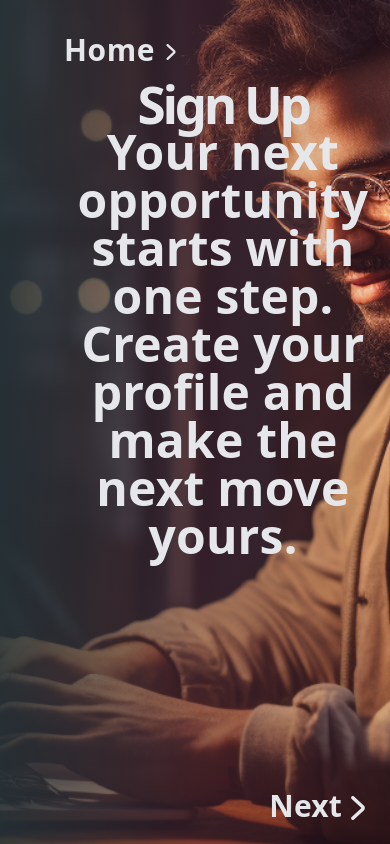
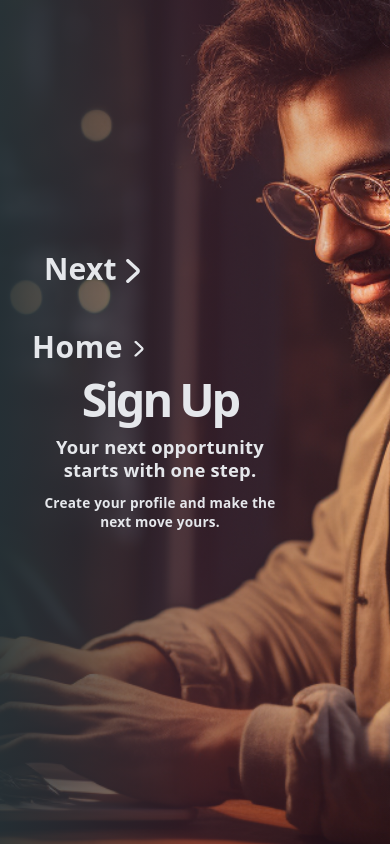
Before and after one commit to nicholasT27/portfolio_next_job, a SvelteKit app: page /sign-up in a window 390 px wide. Built offline with nearby package versions, Linux system fonts and the light colour scheme; no server answers.

Commit message:
Improve mobile responsive layouts

```diff
--- a/src/routes/Home/+page.svelte
+++ b/src/routes/Home/+page.svelte
@@ -941,7 +941,7 @@
 	@keyframes home-hero-enter { from { opacity: 0; transform: translate(-2.25rem, var(--home-hero-offset)); } to { opacity: 1; transform: translate(0, var(--home-hero-offset)); } }
 	@media (min-width: 768px) { .home-job-list #job-listing { display: grid !important; grid-template-columns: minmax(0, 1fr) minmax(14rem, auto); align-items: center; gap: 1.5rem; } .home-job-list #job-listing > div:first-child { display: grid !important; grid-template-columns: auto minmax(0, 1fr) auto; align-items: center; gap: 1rem; min-width: 0; } .home-job-list #job-listing > div:last-child { align-items: end; text-align: right; } }
 	@media (max-width: 960px) { .home-hero { min-height: 31rem; background-position: 58% top; } .home-hero-copy { --home-hero-offset: 0rem; padding: 3.5rem 2rem; } .home-hero-copy h1 { max-width: 25rem; font-size: clamp(3rem, 7.5vw, 4.6rem); } .home-results { flex-direction: column !important; } .home-filters { width: 100%; flex: 0 0 auto; } .home-job-list { width: 100%; } }
-	@media (max-width: 700px) { .home-hero { min-height: 31rem; background-position: 61% top; } .home-hero-copy { --home-hero-offset: 0rem; padding: 3rem 1.25rem; } .home-hero-copy h1 { max-width: 19rem; font-size: clamp(3rem, 13vw, 4.25rem); } .home-hero-copy a { width: min(19rem, 100%); } .home-controls { width: calc(100% - 2rem); margin-top: 1rem; } .home-results { width: 100%; flex-direction: column !important; padding: .5rem 1rem 2rem; } .home-filters { width: auto; flex: 0 0 auto; padding: 0; border: 0; box-shadow: none; background: transparent; } .home-filters > button { display: inline-flex !important; align-self: flex-start; margin: .5rem 0 !important; } .home-job-list { width: 100%; margin-left: 0 !important; } .home-job-list #job-listing { padding: 1rem !important; } }
+	@media (max-width: 700px) { .home-hero { min-height: 30rem; background-position: 61% top; } .home-hero-copy { --home-hero-offset: 0rem; padding: 2rem 1.25rem; } .home-hero-copy h1 { max-width: 16rem; font-size: clamp(2.45rem, 11vw, 3.25rem); line-height: .98; } .home-hero-copy span { max-width: 17rem; margin-top: 1rem; font-size: 1rem; } .home-hero-copy a { width: min(16rem, 100%); margin-top: 1.5rem; } .home-controls { width: calc(100% - 2rem); margin-top: 1rem; } .home-results { width: 100%; flex-direction: column !important; padding: .5rem 1rem 2rem; } .home-filters { width: auto; flex: 0 0 auto; padding: 0; border: 0; box-shadow: none; background: transparent; } .home-filters > button { display: inline-flex !important; align-self: flex-start; margin: .5rem 0 !important; } .home-job-list { width: 100%; margin-left: 0 !important; } .home-job-list #job-listing { padding: 1rem !important; } }
 	@media (max-width: 440px) { .home-controls { flex-direction: column !important; align-items: stretch; gap: .65rem; } .home-controls button { width: 100%; } .home-controls .pagination { justify-content: center; } .home-hero-copy span { max-width: 18rem; } }
 	@media (prefers-reduced-motion: reduce) { .home-hero-copy { animation: none; } }
 </style>
--- a/src/routes/job/[slug]/update/+page.svelte
+++ b/src/routes/job/[slug]/update/+page.svelte
@@ -1643,4 +1643,10 @@
 	:global(.form-page-shell .form-public-note) { color: #fff !important; font-weight: 650; text-shadow: 0 1px 2px rgb(18 25 35 / 45%); }
 	:global(.form-page-shell label[for='flipCard-file-upload'] span), :global(.form-page-shell label[for='file-upload'] span) { color: #273238 !important; text-shadow: none !important; }
 	:global(.form-page-shell .carousel-indicators) { margin-top: 2rem !important; padding-top: .8rem !important; transform: translateY(2rem); }
+	@media (max-width: 767px) {
+		:global(.form-page-shell .flip-card-front > .absolute) { top: 50% !important; left: 1.5rem !important; transform: translateY(-50%) !important; }
+		:global(.form-page-shell .flip-card-front h1) { font-size: clamp(2.4rem, 12vw, 3.35rem) !important; }
+		:global(.form-page-shell .form-page-intro) { max-width: 16rem; margin-top: .85rem; font-size: 1.15rem; font-weight: 650; line-height: 1.25; }
+		:global(.form-page-shell .form-page-note) { max-width: 16rem; margin-top: .8rem; font-size: .85rem; line-height: 1.4; }
+	}
 </style>
--- a/src/routes/job/new/+page.svelte
+++ b/src/routes/job/new/+page.svelte
@@ -1606,4 +1606,10 @@
 	:global(.form-page-shell .form-public-note) { color: #fff !important; font-weight: 650; text-shadow: 0 1px 2px rgb(18 25 35 / 45%); }
 	:global(.form-page-shell label[for='flipCard-file-upload'] span), :global(.form-page-shell label[for='file-upload'] span) { color: #273238 !important; text-shadow: none !important; }
 	:global(.form-page-shell .carousel-indicators) { margin-top: 2rem !important; padding-top: .8rem !important; transform: translateY(2rem); }
+	@media (max-width: 767px) {
+		:global(.form-page-shell .flip-card-front > .absolute) { top: 50% !important; left: 1.5rem !important; transform: translateY(-50%) !important; }
+		:global(.form-page-shell .flip-card-front h1) { font-size: clamp(2.4rem, 12vw, 3.35rem) !important; }
+		:global(.form-page-shell .form-page-intro) { max-width: 16rem; margin-top: .85rem; font-size: 1.15rem; font-weight: 650; line-height: 1.25; }
+		:global(.form-page-shell .form-page-note) { max-width: 16rem; margin-top: .8rem; font-size: .85rem; line-height: 1.4; }
+	}
 </style>
--- a/src/routes/login/+page.css
+++ b/src/routes/login/+page.css
@@ -126,6 +126,11 @@
 	.flip-card-back > div > div {
 		margin-top: 5.5rem !important;
 	}
+
+	.form-page-shell .flip-card-front > .absolute { top: 50% !important; left: 1.5rem !important; transform: translateY(-50%) !important; }
+	.form-page-shell .flip-card-front h1 { font-size: clamp(2.4rem, 12vw, 3.35rem) !important; }
+	.form-page-shell .form-page-intro { max-width: 16rem; margin-top: .85rem; font-size: 1.15rem; font-weight: 650; line-height: 1.25; }
+	.form-page-shell .form-page-note { max-width: 16rem; margin-top: .8rem; font-size: .85rem; line-height: 1.4; }
 }
 
 /* Full-screen presentation inspired by the approved reference: the original login form remains untouched. */
--- a/src/routes/profile/+page.css
+++ b/src/routes/profile/+page.css
@@ -30,3 +30,10 @@
 .form-page-shell .flip-card-front .slideRight { animation: profile-hero-in .6s cubic-bezier(.22, 1, .36, 1) both; }
 @keyframes profile-hero-in { from { opacity: 0; transform: translate(-2.5rem, -50%); } to { opacity: 1; transform: translate(0, -50%); } }
 @keyframes profile-panel-in { from { opacity: 0; transform: translate(2.5rem, -50%); } to { opacity: 1; transform: translate(0, -50%); } }
+
+@media (max-width: 767px) {
+    .form-page-shell .flip-card-front > .absolute { top: 50% !important; left: 1.5rem !important; transform: translateY(-50%) !important; }
+    .form-page-shell .flip-card-front h1 { font-size: clamp(2.4rem, 12vw, 3.35rem) !important; }
+    .form-page-shell .form-page-intro { max-width: 16rem; margin-top: .85rem; font-size: 1.15rem; font-weight: 650; line-height: 1.25; }
+    .form-page-shell .form-page-note { max-width: 16rem; margin-top: .8rem; font-size: .85rem; line-height: 1.4; }
+}
--- a/src/routes/sign-up/+page.css
+++ b/src/routes/sign-up/+page.css
@@ -28,6 +28,10 @@
 @media (max-width: 767px) {
     #flip-card, .formDivision { width: 100% !important; }
     .formDivision { padding: 1rem !important; }
+    .form-page-shell .flip-card-front > .absolute { top: 50% !important; left: 1.5rem !important; transform: translateY(-50%) !important; }
+    .form-page-shell .flip-card-front h1 { font-size: clamp(2.4rem, 12vw, 3.35rem) !important; }
+    .form-page-shell .form-page-intro { max-width: 16rem; margin-top: .85rem; font-size: 1.15rem; font-weight: 650; line-height: 1.25; }
+    .form-page-shell .form-page-note { max-width: 16rem; margin-top: .8rem; font-size: .85rem; line-height: 1.4; }
 }
 
 @media (min-width: 350px) and (max-width: 400px) {
```
